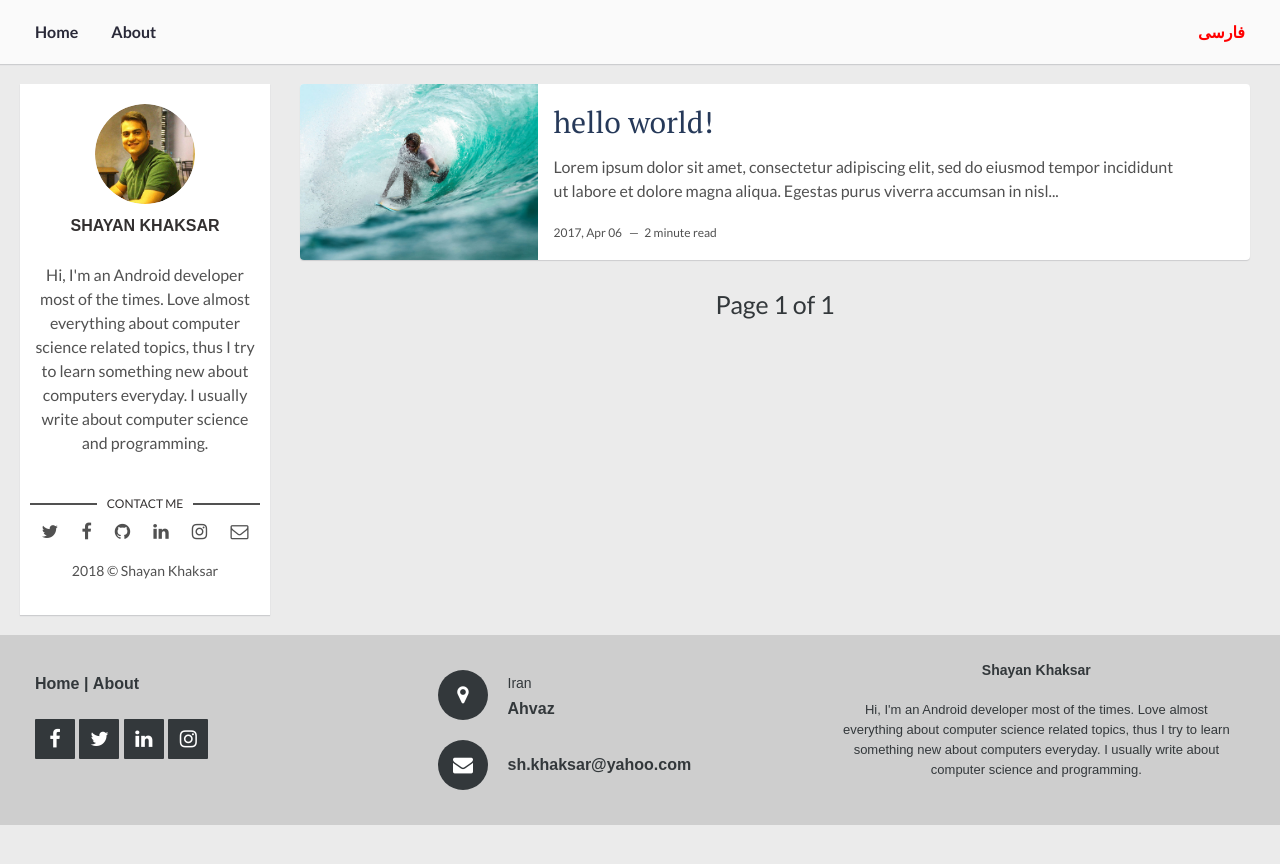
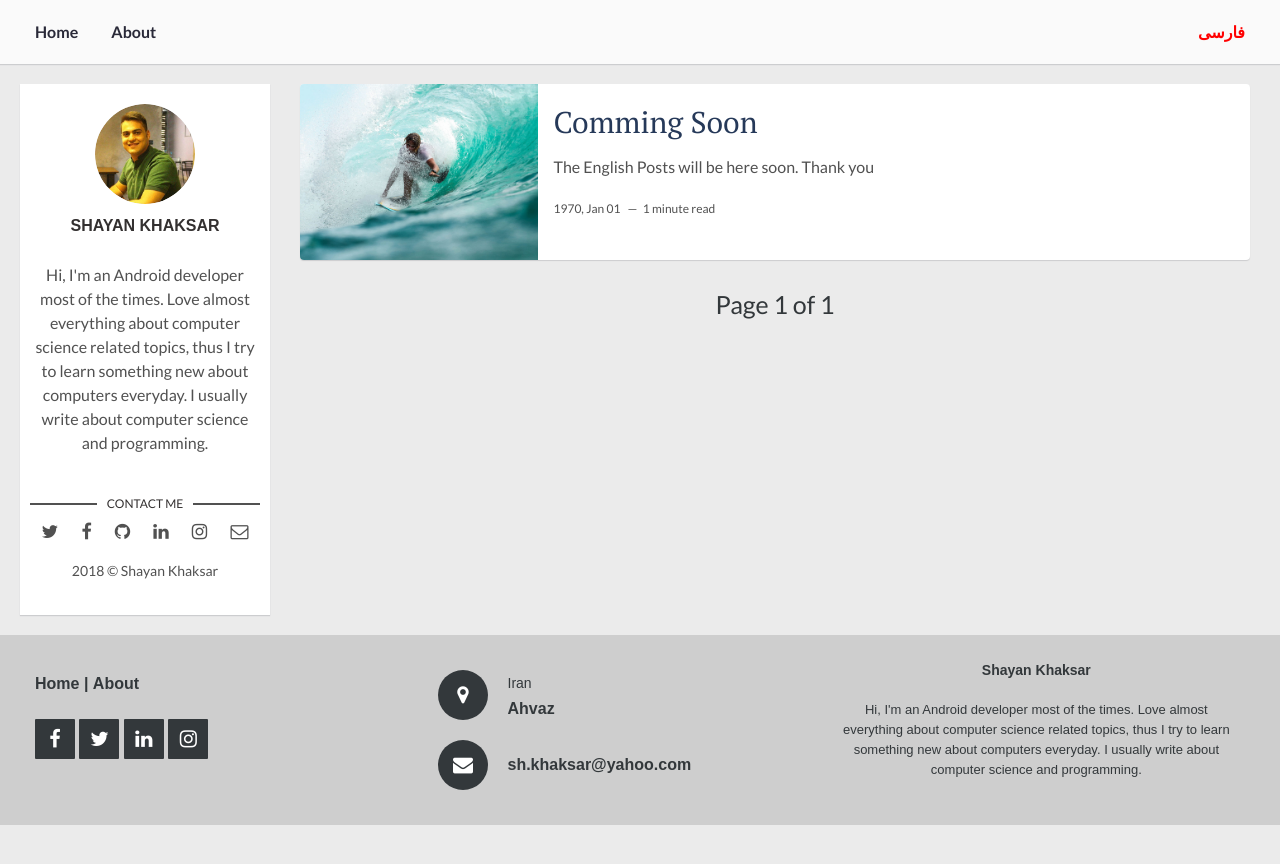
Before and after one commit to shkhaksar/en, a Jekyll site: the page built from index.html, in a window 1280 px wide. Shown: the top 864 px of the page. Built offline with Jekyll 4.4.1, drawn with Linux system fonts in a browser that asks for light colours; the list of posts is cut into pages by our own code; some of the changed lines change nothing that is shown.

Commit message:
fix config and first post

```diff
--- a/_config.yml
+++ b/_config.yml
@@ -1,4 +1,4 @@
-title: Shayan Khaksar | A computer enthustiast
+title: Shayan Khaksar | A Programmer
 description: > # this means to ignore newlines until "baseurl:"
     Shayan Khaksar Personal Blog
 permalink: '/blog/:title/'
--- /dev/null
+++ b/_posts/1970-01-01-comming-soon.markdown
@@ -0,0 +1,8 @@
+---
+layout: post
+title: 'Comming Soon'
+date: 1970-01-01 13:32:20
+img: i-rest.jpg # Add image post (optional)
+---
+
+The English Posts will be here soon. Thank you
--- a/_posts/2017-04-01-welcome-to-my-blog.markdown
+++ /dev/null
@@ -1,15 +0,0 @@
----
-layout: post
-title: 'hello world!'
-date: 2017-04-06 13:32:20
-description: 'a'
-img: i-rest.jpg # Add image post (optional)
----
-
-Lorem ipsum dolor sit amet, consectetur adipiscing elit, sed do eiusmod tempor incididunt ut labore et dolore magna aliqua. Egestas purus viverra accumsan in nisl nisi. Arcu cursus vitae congue mauris rhoncus aenean vel elit scelerisque. In egestas erat imperdiet sed euismod nisi porta lorem mollis. Morbi tristique senectus et netus. Mattis pellentesque id nibh tortor id aliquet lectus proin. Sapien faucibus et molestie ac feugiat sed lectus vestibulum. Ullamcorper velit sed ullamcorper morbi tincidunt ornare massa eget. Dictum varius duis at consectetur lorem. Nisi vitae suscipit tellus mauris a diam maecenas sed enim. Velit ut tortor pretium viverra suspendisse potenti nullam. Et molestie ac feugiat sed lectus. Non nisi est sit amet facilisis magna. Dignissim diam quis enim lobortis scelerisque fermentum. Odio ut enim blandit volutpat maecenas volutpat. Ornare lectus sit amet est placerat in egestas erat. Nisi vitae suscipit tellus mauris a diam maecenas sed. Placerat duis ultricies lacus sed turpis tincidunt id aliquet.
-
-[link Test][link-test]
-
-[link-test]: https://danialhatami.ir
-
-Lorem ipsum dolor sit amet, consectetur adipiscing elit, sed do eiusmod tempor incididunt ut labore et dolore magna aliqua. Egestas purus viverra accumsan in nisl nisi. Arcu cursus vitae congue mauris rhoncus aenean vel elit scelerisque. In egestas erat imperdiet sed euismod nisi porta lorem mollis. Morbi tristique senectus et netus. Mattis pellentesque id nibh tortor id aliquet lectus proin. Sapien faucibus et molestie ac feugiat sed lectus vestibulum. Ullamcorper velit sed ullamcorper morbi tincidunt ornare massa eget. Dictum varius duis at consectetur lorem. Nisi vitae suscipit tellus mauris a diam maecenas sed enim. Velit ut tortor pretium viverra suspendisse potenti nullam. Et molestie ac feugiat sed lectus. Non nisi est sit amet facilisis magna. Dignissim diam quis enim lobortis scelerisque fermentum. Odio ut enim blandit volutpat maecenas volutpat. Ornare lectus sit amet est placerat in egestas erat. Nisi vitae suscipit tellus mauris a diam maecenas sed. Placerat duis ultricies lacus sed turpis tincidunt id aliquet.
```
